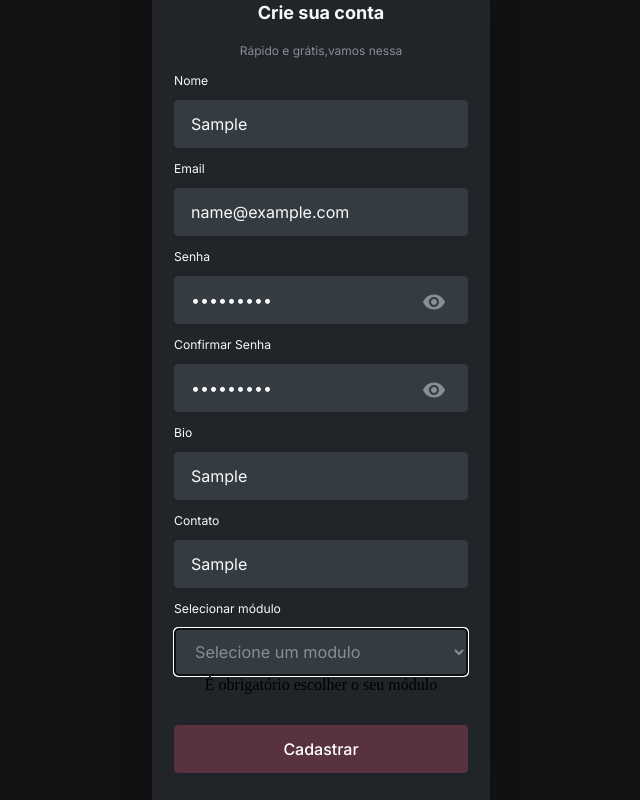
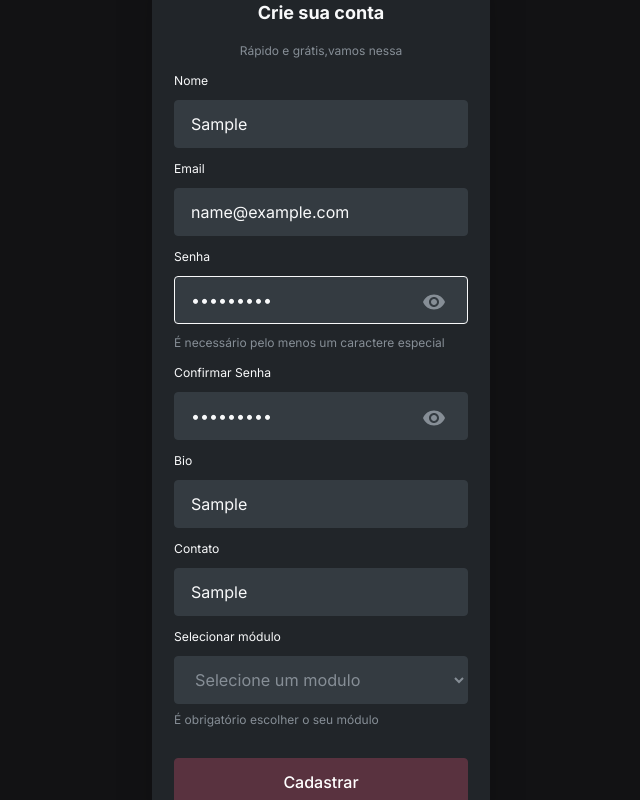
Before and after one commit to edumatheus65/developers_hub, a React (Vite) app: page /register in a window 1280 px wide. Both pictures are taken after typing "Sample", "name@example.com", "Sample123", "Sample123", "Sample", "Sample" into the empty fields and a click on the button "Cadastrar". Shown: the part 143-943 px from the top of the page, without its empty margins (319-959 px from the left). Built offline with nearby package versions, Linux system fonts and the light colour scheme.

Commit message:
kenzieHub

```diff
--- a/src/components/InputPasswordLogin/index.jsx
+++ b/src/components/InputPasswordLogin/index.jsx
@@ -14,7 +14,9 @@ export const InputPassword = forwardRef(({ error, label, ...rest }, ref) => {
           {isHidden ? <MdVisibility /> : <MdVisibilityOff />}
         </button>
       </div>
-      {error ? <p>{error.message}</p> : null}
+      <div className={styles.validationWarning}>
+        {error ? <p className="paragraph">{error.message}</p> : null}
+      </div>
     </div>
   );
 });
--- a/src/components/InputPasswordLogin/style.module.scss
+++ b/src/components/InputPasswordLogin/style.module.scss
@@ -24,6 +24,10 @@
     &:disabled {
       opacity: 0.5;
     }
+
+    &:focus {
+      border: 1px solid var(--grey-0);
+    }
   }
   button {
     font-size: clamp(1.1rem, 4vw, 1.5rem);
@@ -32,4 +36,8 @@
     position: absolute;
     color: var(--grey-1);
   }
+
+  .validationWarning {
+    display: flex;
+  }
 }
--- a/src/components/Inputs/index.jsx
+++ b/src/components/Inputs/index.jsx
@@ -6,7 +6,9 @@ export const Inputs = forwardRef(({ label, error, ...rest }, ref) => {
     <div className={styles.inputBox}>
       <label className="label ">{label}</label>
       <input ref={ref} {...rest} />
-      {error ? <p>{error.message}</p> : null}
+      <div className={styles.validationWarning}>
+        {error ? <p className="paragraph">{error.message}</p> : null}
+      </div>
     </div>
   );
 });
--- a/src/components/Inputs/style.module.scss
+++ b/src/components/Inputs/style.module.scss
@@ -21,5 +21,13 @@
     &:disabled {
       opacity: 0.5;
     }
+
+    &:focus {
+      border: 1px solid var(--grey-0);
+    }
+  }
+
+  .validationWarning {
+    display: flex;
   }
 }
--- a/src/components/RegisterForm/registerFormSchema.js
+++ b/src/components/RegisterForm/registerFormSchema.js
@@ -13,7 +13,11 @@ export const registerFormSchema = z
       .min(8, "São necessários pelo menos 8 caracteres")
       .regex(/(?=.*?[A-Z])/, "É necessário pelo menos uma letra maiúscula")
       .regex(/(?=.*?[a-z])/, "É necessário pelo menos uma letra minúscula")
-      .regex(/.*\d.*/, "É necessário pelo menos um número"),
+      .regex(/.*\d.*/, "É necessário pelo menos um número")
+      .regex(
+        /(?=.*?[#?!@$%^&*-])/,
+        "É necessário pelo menos um caractere especial"
+      ),
     confirmPassword: z.string().nonempty("É obrigatório confirmar a senha"),
     bio: z.string().nonempty("É obrigatório preencher a bio"),
     contact: z.string().nonempty("É obrigatório preencher o campo de contato"),
--- a/src/components/Select/index.jsx
+++ b/src/components/Select/index.jsx
@@ -8,7 +8,9 @@ export const Select = forwardRef(({ label, children, error, ...rest }, ref) => {
       <select {...rest} ref={ref}>
         {children}
       </select>
-      {error ? <p>{error.message}</p> : null}
+      <div className={styles.validationWarning}>
+        {error ? <p className="paragraph">{error.message}</p> : null}
+      </div>
     </div>
   );
 });
--- a/src/components/Select/style.module.scss
+++ b/src/components/Select/style.module.scss
@@ -11,8 +11,21 @@
     background-color: var(--grey-2);
     border-radius: 0.25rem;
     border: 1px solid var(--grey-2);
+
     &:disabled {
       opacity: 0.5;
     }
+
+    &:focus {
+      border: 1px solid var(--grey-0);
+    }
+  }
+
+  .validationWarning {
+    display: flex;
+
+    p {
+      margin-top: 8px;
+    }
   }
 }
--- a/src/styles/reset.scss
+++ b/src/styles/reset.scss
@@ -29,3 +29,10 @@ select {
   background: transparent;
   border: none;
 }
+
+textarea:focus,
+input:focus,
+select:focus {
+  box-shadow: 0 0 0 0;
+  outline: 0;
+}
```
